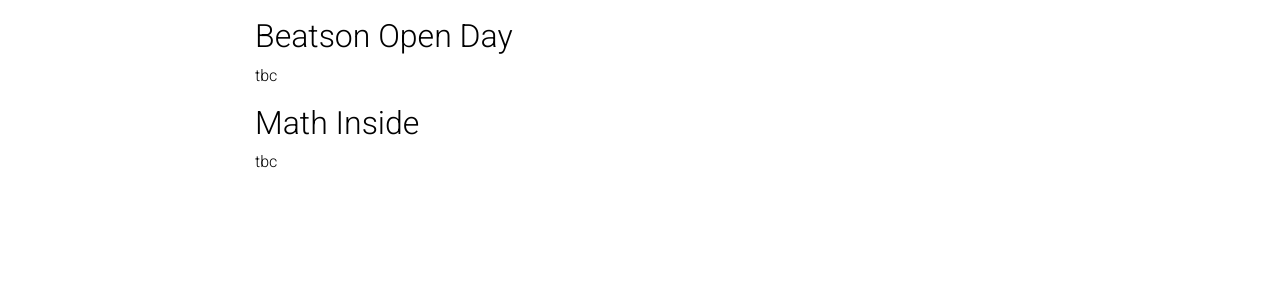
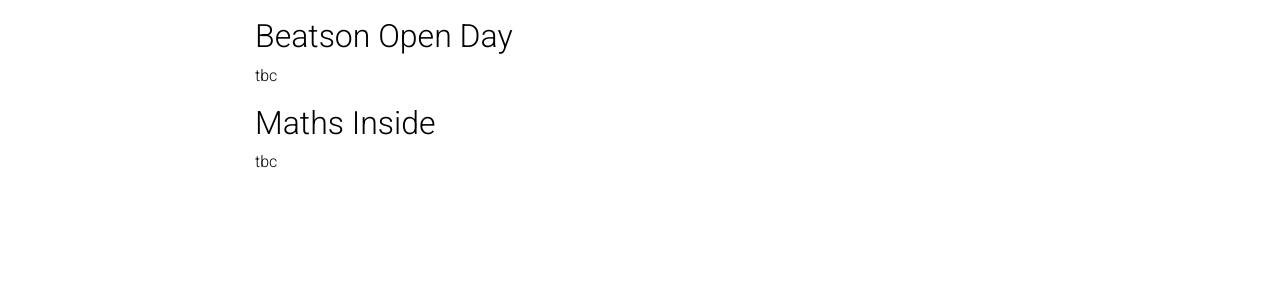
Before and after one commit to lucasfarndale/lucasfarndale.github.io, a Jekyll site: the page built from _pages/outreach.md, in a window 1280 px wide. Shown: the part 254-554 px from the top of the page. Built offline with Jekyll 4.4.1, drawn with Linux system fonts in a browser that asks for light colours; comment, search, counter and statistics services are not loaded; a style sheet for code colours, icons or effects is not loaded.

Commit message:
Update outreach.md

```diff
--- a/_pages/outreach.md
+++ b/_pages/outreach.md
@@ -14,6 +14,6 @@
 
 tbc
 
-## Math Inside
+## Maths Inside
 
 tbc
```
